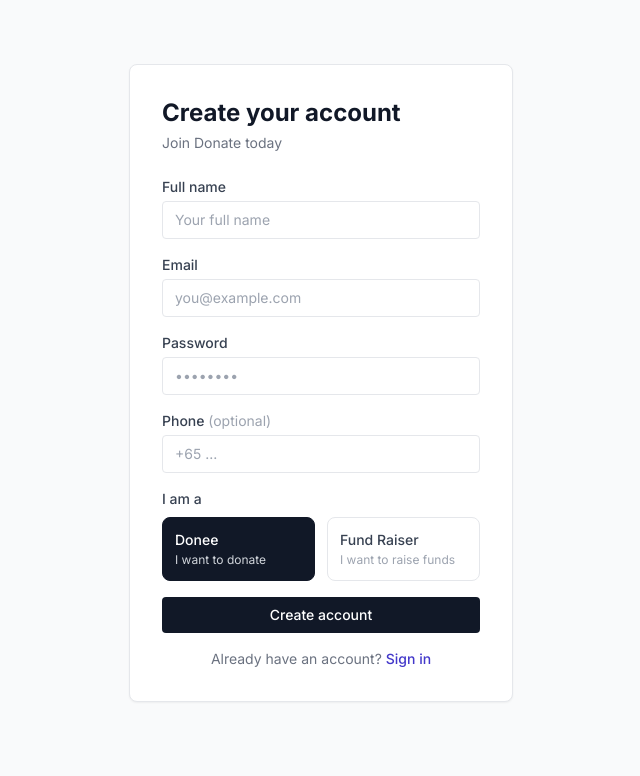
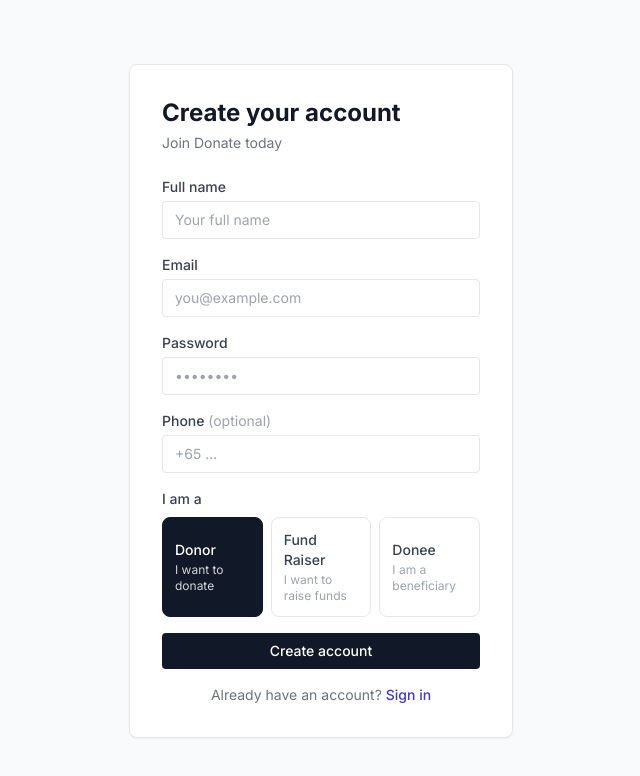
Before and after one commit to ellyhaniz/csit314_softwaredev, a React (Create React App) app in the folder bingbongfundraisers/frontend/: page /register in a window 1280 px wide. Shown: the top 776 px of the page, without its empty margins (319-959 px from the left). Built offline with nearby package versions, Linux system fonts and the light colour scheme.

Commit message:
fix: separate donor and donee as distinct user roles

```diff
--- a/bingbongfundraisers/frontend/src/pages/auth/Login.jsx
+++ b/bingbongfundraisers/frontend/src/pages/auth/Login.jsx
@@ -5,6 +5,7 @@ import { loginUser, checkExpiredFRAs } from '../../lib/api';
 
 const REDIRECT = {
   fund_raiser: '/dashboard',
+  donor: '/',
   donee: '/browse',
   user_admin: '/admin/violations',
   platform_management: '/admin/reports',
--- a/bingbongfundraisers/frontend/src/pages/auth/Register.jsx
+++ b/bingbongfundraisers/frontend/src/pages/auth/Register.jsx
@@ -3,7 +3,7 @@ import { Link, useNavigate } from 'react-router-dom';
 import { useAuth } from '../../context/AuthContext';
 import { registerUser } from '../../lib/api';
 
-const REDIRECT = { fund_raiser: '/dashboard', donee: '/browse' };
+const REDIRECT = { fund_raiser: '/dashboard', donor: '/', donee: '/browse' };
 
 export default function Register() {
   const { login } = useAuth();
@@ -13,7 +13,7 @@ export default function Register() {
     email: '',
     password: '',
     phone: '',
-    user_type: 'donee',
+    user_type: 'donor',
   });
   const [error, setError] = useState('');
   const [loading, setLoading] = useState(false);
@@ -112,10 +112,11 @@ export default function Register() {
 
           <div>
             <p className="text-sm font-medium text-gray-700 mb-2">I am a</p>
-            <div className="grid grid-cols-2 gap-3">
+            <div className="grid grid-cols-3 gap-2">
               {[
-                { value: 'donee', label: 'Donee', sub: 'I want to donate' },
+                { value: 'donor', label: 'Donor', sub: 'I want to donate' },
                 { value: 'fund_raiser', label: 'Fund Raiser', sub: 'I want to raise funds' },
+                { value: 'donee', label: 'Donee', sub: 'I am a beneficiary' },
               ].map(({ value, label, sub }) => (
                 <button
                   key={value}
```
Also changed, not shown: 2 other files (tests, documents, lock files or other folders).
